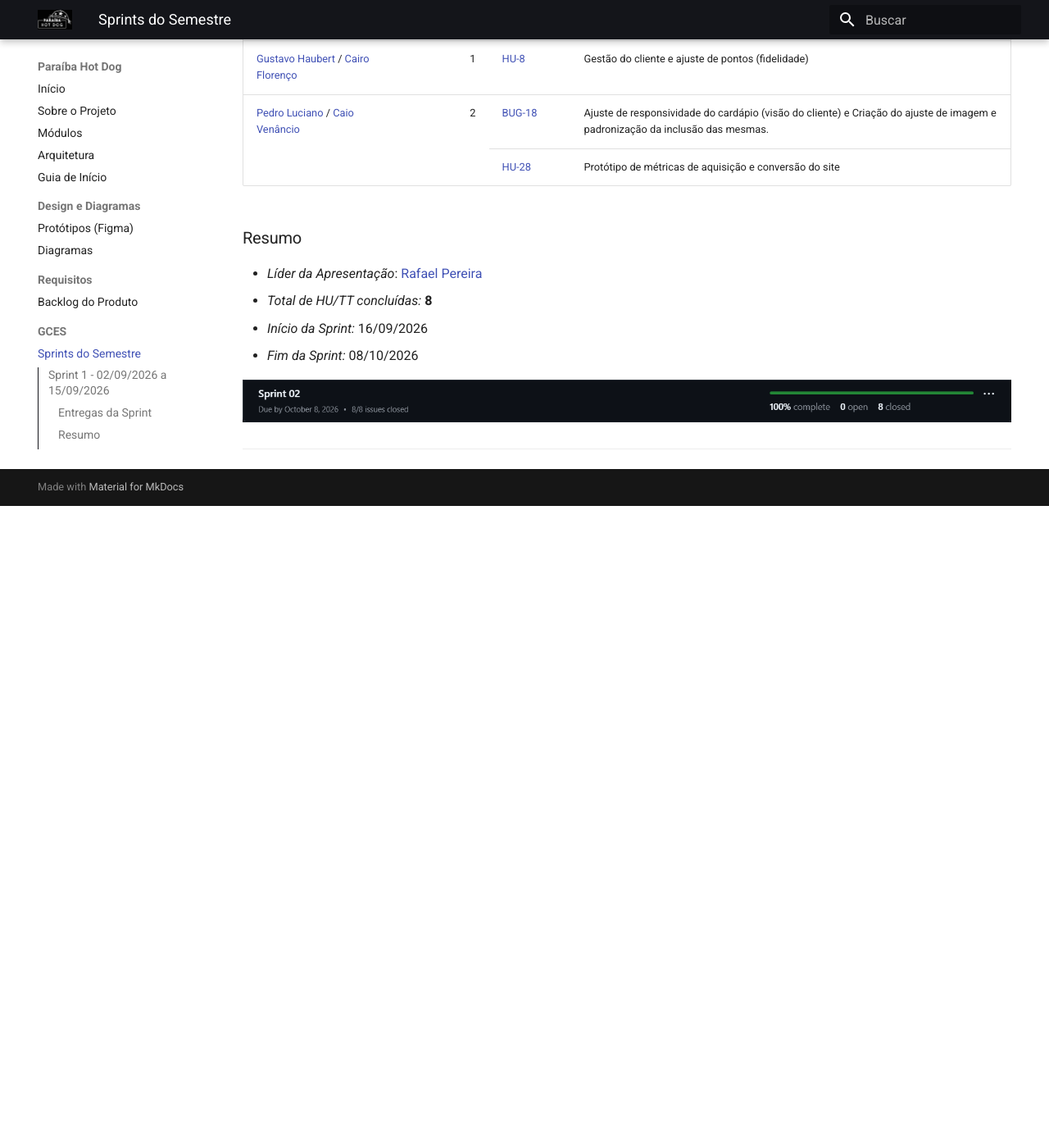
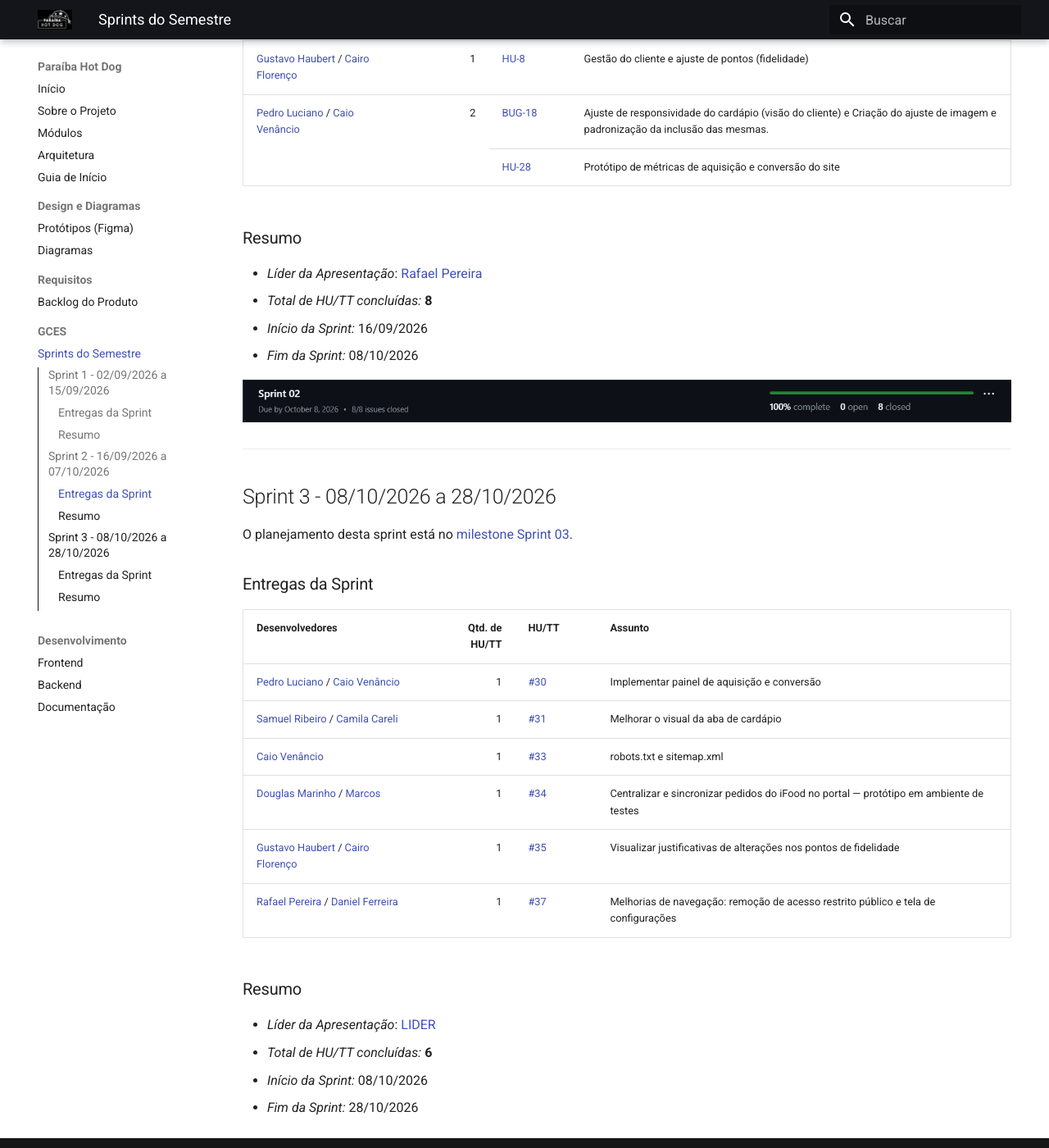
Before and after one commit to Paraiba-Hot-Dog/Paraiba-Hot-Dog-Docs, an MkDocs documentation site: the page built from docs/sprints/index.md, in a window 1280 px wide and 1400 px high, scrolled down 1835 px. Shown: the whole window at 82% size. Built offline with MkDocs 1.6.1 and Material for MkDocs 9.7.7, drawn with Linux system fonts in a browser that asks for light colours; before the commit the page ends 2452 px from its top, so only the background shows below that.

Commit message:
docs: adiciona informações da Sprint 3

```diff
--- a/docs/sprints/index.md
+++ b/docs/sprints/index.md
@@ -175,3 +175,65 @@
 ![Resumo da Sprint 02](../img/milestone-sprint-02.png)
 
 ---
+
+## Sprint 3 - 08/10/2026 a 28/10/2026
+
+O planejamento desta sprint está no [milestone Sprint 03](https://github.com/Paraiba-Hot-Dog/Paraiba-Hot-Dog-Docs/milestone/3).
+
+### Entregas da Sprint
+
+<table>
+  <thead>
+    <tr>
+      <th>Desenvolvedores</th>
+      <th align="right">Qtd. de HU/TT</th>
+      <th>HU/TT</th>
+      <th>Assunto</th>
+    </tr>
+  </thead>
+  <tbody>
+    <tr>
+      <td><a href="https://github.com/PedroALuciano">Pedro Luciano</a> / <a href="https://github.com/caio-venancio">Caio Venâncio</a></td>
+      <td align="right">1</td>
+      <td><a href="https://github.com/Paraiba-Hot-Dog/Paraiba-Hot-Dog-Docs/issues/30">#30</a></td>
+      <td>Implementar painel de aquisição e conversão</td>
+    </tr>
+    <tr>
+      <td><a href="https://github.com/SamuelRicosta">Samuel Ribeiro</a> / <a href="https://github.com/camilascareli">Camila Careli</a></td>
+      <td align="right">1</td>
+      <td><a href="https://github.com/Paraiba-Hot-Dog/Paraiba-Hot-Dog-Docs/issues/31">#31</a></td>
+      <td>Melhorar o visual da aba de cardápio</td>
+    </tr>
+    <tr>
+      <td><a href="https://github.com/caio-venancio">Caio Venâncio</a></td>
+      <td align="right">1</td>
+      <td><a href="https://github.com/Paraiba-Hot-Dog/Paraiba-Hot-Dog-Docs/issues/33">#33</a></td>
+      <td>robots.txt e sitemap.xml</td>
+    </tr>
+    <tr>
+      <td><a href="https://github.com/M4RINH0">Douglas Marinho</a> / <a href="https://github.com/devMarcosVM">Marcos</a></td>
+      <td align="right">1</td>
+      <td><a href="https://github.com/Paraiba-Hot-Dog/Paraiba-Hot-Dog-Docs/issues/34">#34</a></td>
+      <td>Centralizar e sincronizar pedidos do iFood no portal — protótipo em ambiente de testes</td>
+    </tr>
+    <tr>
+      <td><a href="https://github.com/GustavoHaubert">Gustavo Haubert</a> / <a href="https://github.com/CA1RO">Cairo Florenço</a></td>
+      <td align="right">1</td>
+      <td><a href="https://github.com/Paraiba-Hot-Dog/Paraiba-Hot-Dog-Docs/issues/35">#35</a></td>
+      <td>Visualizar justificativas de alterações nos pontos de fidelidade</td>
+    </tr>
+    <tr>
+      <td><a href="https://github.com/rafgpereira">Rafael Pereira</a> / <a href="https://github.com/DanielFsR">Daniel Ferreira</a></td>
+      <td align="right">1</td>
+      <td><a href="https://github.com/Paraiba-Hot-Dog/Paraiba-Hot-Dog-Docs/issues/37">#37</a></td>
+      <td>Melhorias de navegação: remoção de acesso restrito público e tela de configurações</td>
+    </tr>
+  </tbody>
+</table>
+
+### Resumo
+
+- _Líder da Apresentação_: [LIDER](URL_LIDER)
+- _Total de HU/TT concluídas:_ **6**
+- _Início da Sprint:_ 08/10/2026
+- _Fim da Sprint:_ 28/10/2026
```
